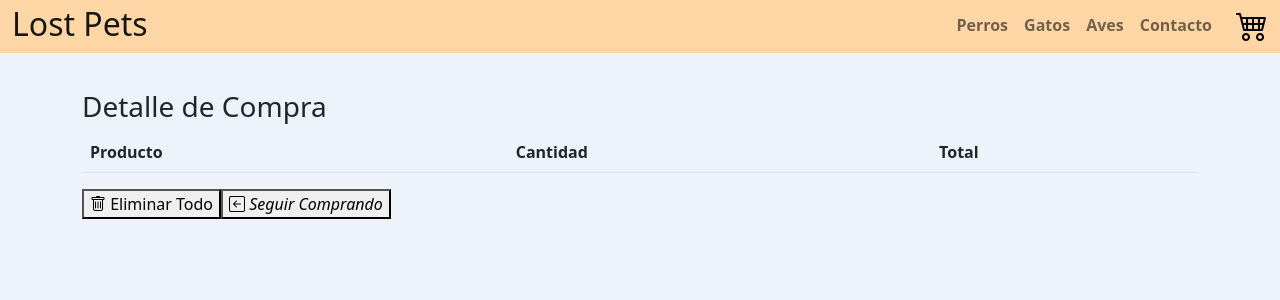
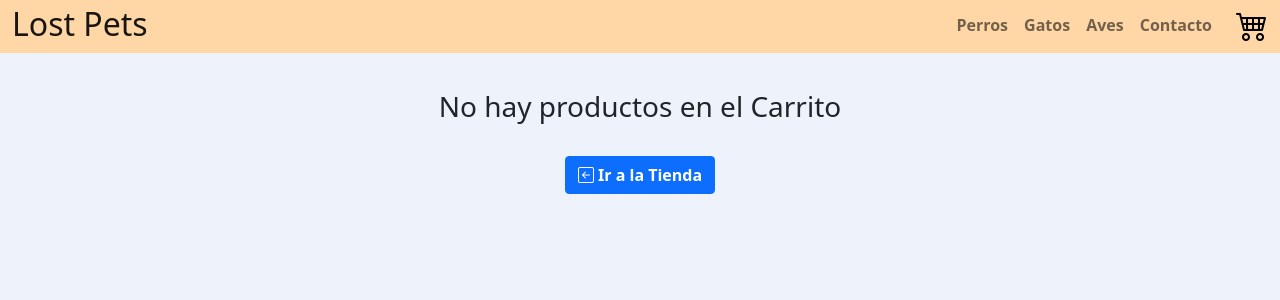
Before and after one commit to andresfernandez89/lost-pets-react, a React (Create React App) app: page /cart in a window 1280 px wide. Shown: the top 300 px of the page. Built offline with nearby package versions, Linux system fonts and the light colour scheme.

Commit message:
start CartWidget conditional

```diff
--- a/src/components/cart/Cart.js
+++ b/src/components/cart/Cart.js
@@ -1,11 +1,24 @@
 import { useContext } from 'react';
 import CartContext from '../../context/CartContext';
+import { Link } from 'react-router-dom';
 
 const Cart = () => {
 	const { items, removeItem, clear } = useContext(CartContext);
 
 	return (
 		<>
+			{items.length === 0 ? (
+				<div className="text-center">
+					<h3>No hay productos en el Carrito</h3>
+					<Link
+						className="btn btn-primary mt-4 fw-bold"
+						exact
+						to={`/`}>
+						<i className="bi bi-arrow-left-square" /> Ir a la Tienda
+					</Link>
+				</div>
+			) : (
+				<div>
 					<h3>Detalle de Compra</h3>
 					<table class="table table-striped">
 						<thead>
@@ -18,25 +31,43 @@ const Cart = () => {
 						{items.map((item) => (
 							<tbody>
 								<tr>
-							<th scope="row">{item.productDetail.title}</th>
+									<th scope="row">
+										{item.productDetail.title}
+									</th>
 									<td>{item.quantity}</td>
 									<td>{item.productDetail.price}</td>
-
-							<button
-								className="btn bi bi-x-square-fill"
+									<td
+										className="btn w-auto bg-danger ms-1"
 										onClick={() =>
 											removeItem(item.productDetail.id)
-								}></button>
+										}>
+										<i
+											className="bi bi-dash-lg"
+											style={{
+												fontSize: '1.1rem'
+											}}
+										/>
+									</td>
 								</tr>
 							</tbody>
 						))}
 					</table>
-			<button onClick={() => clear()}>
+					<div className="text-center">
+						<button
+							className="btn btn-danger me-2 fw-bold"
+							onClick={() => clear()}>
 							<i className="bi bi-trash" /> Eliminar Todo
 						</button>
-			<button>
-				<i className="bi bi-arrow-left-square"> Seguir Comprando</i>
-			</button>
+						<Link
+							className="btn btn-primary fw-bold"
+							exact
+							to={`/`}>
+							<i className="bi bi-arrow-left-square" /> Seguir
+							Comprando
+						</Link>
+					</div>
+				</div>
+			)}
 		</>
 	);
 };
--- a/src/components/cartWidget/CartWidget.js
+++ b/src/components/cartWidget/CartWidget.js
@@ -1,11 +1,20 @@
+import { Link } from 'react-router-dom';
+import { useContext } from 'react';
+import CartContext from '../../context/CartContext';
 const CartWidget = () => {
+	const { items } = useContext(CartContext);
 	return (
-		<a className="ms-3" href="#">
-			<i
-				className="bi bi-cart4"
-				style={{ fontSize: '2rem', color: 'black' }}
-			/>
-		</a>
+		<>
+			<Link exact to="/cart" className="ms-3">
+				<i
+					className="bi bi-cart4"
+					style={{ fontSize: '2rem', color: 'black' }}
+				/>
+			</Link>
+			{items.length !== 0 && (
+				<span>{items.map((item) => item.quantity)}</span>
+			)}
+		</>
 	);
 };
 export default CartWidget;
```
Lines whose indentation alone changed are shown as unchanged.
